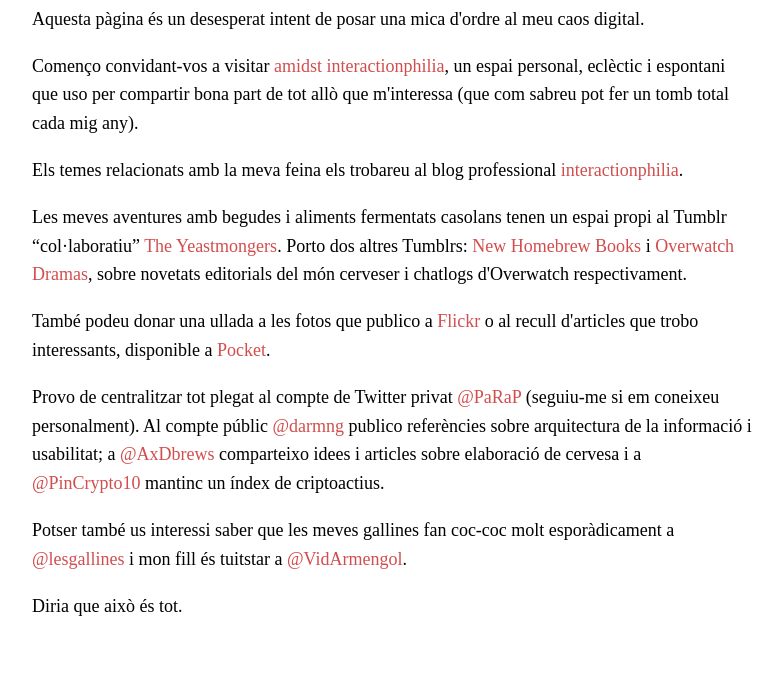
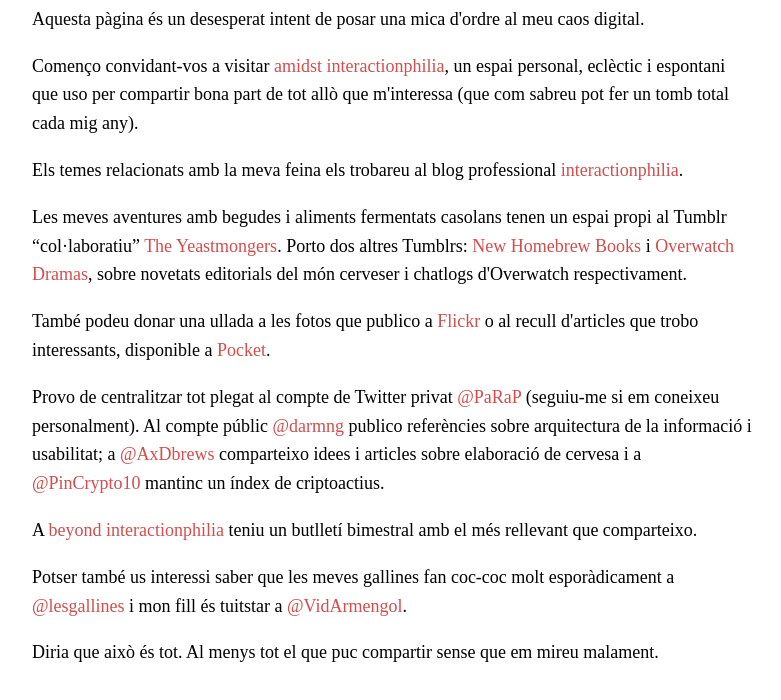
Before and after one commit to darmng/darmng.github.io, a plain HTML site: page index.html in a window 1280 px wide. Shown: the part 122-822 px from the top of the page, without its empty margins (248-1029 px from the left). Before the commit the page ends 800 px from the top, so only its background shows below. Drawn offline with Linux system fonts and the light colour scheme; a web font is replaced by a local one.

Commit message:
Tornem a posar el newsletter

```diff
--- a/index.html
+++ b/index.html
@@ -49,11 +49,11 @@
 
 <p>Provo de centralitzar tot plegat al compte de Twitter privat <a href="http://twitter.com/parap">@PaRaP</a> (seguiu-me si em coneixeu personalment). Al compte públic <a href="http://twitter.com/darmng">@darmng</a> publico referències sobre arquitectura de la informació i usabilitat; a <a href="http://twitter.com/AxDbrews">@AxDbrews</a> comparteixo idees i articles sobre elaboració de cervesa i a <a href="http://twitter.com/PinCrypto10">@PinCrypto10</a> mantinc un índex de criptoactius.</p>
 
-<!-- <p>A <a href="https://tinyletter.com/darmng">beyond interactionphilia</a> teniu un butlletí setmanal amb el més rellevant que comparteixo.</p> -->
+<p>A <a href="https://tinyletter.com/darmng">beyond interactionphilia</a> teniu un butlletí bimestral amb el més rellevant que comparteixo.</p>
 
 <p>Potser també us interessi saber que les meves gallines fan coc-coc molt esporàdicament a <a href="http://twitter.com/lesgallines">@lesgallines</a> i mon fill és tuitstar a <a href="http://twitter.com/vidarmengol">@VidArmengol</a>.
 
-<p>Diria que això és tot.</p>
+<p>Diria que això és tot. Al menys tot el que puc compartir sense que em mireu malament.</p>
 
     </div>
 
```
